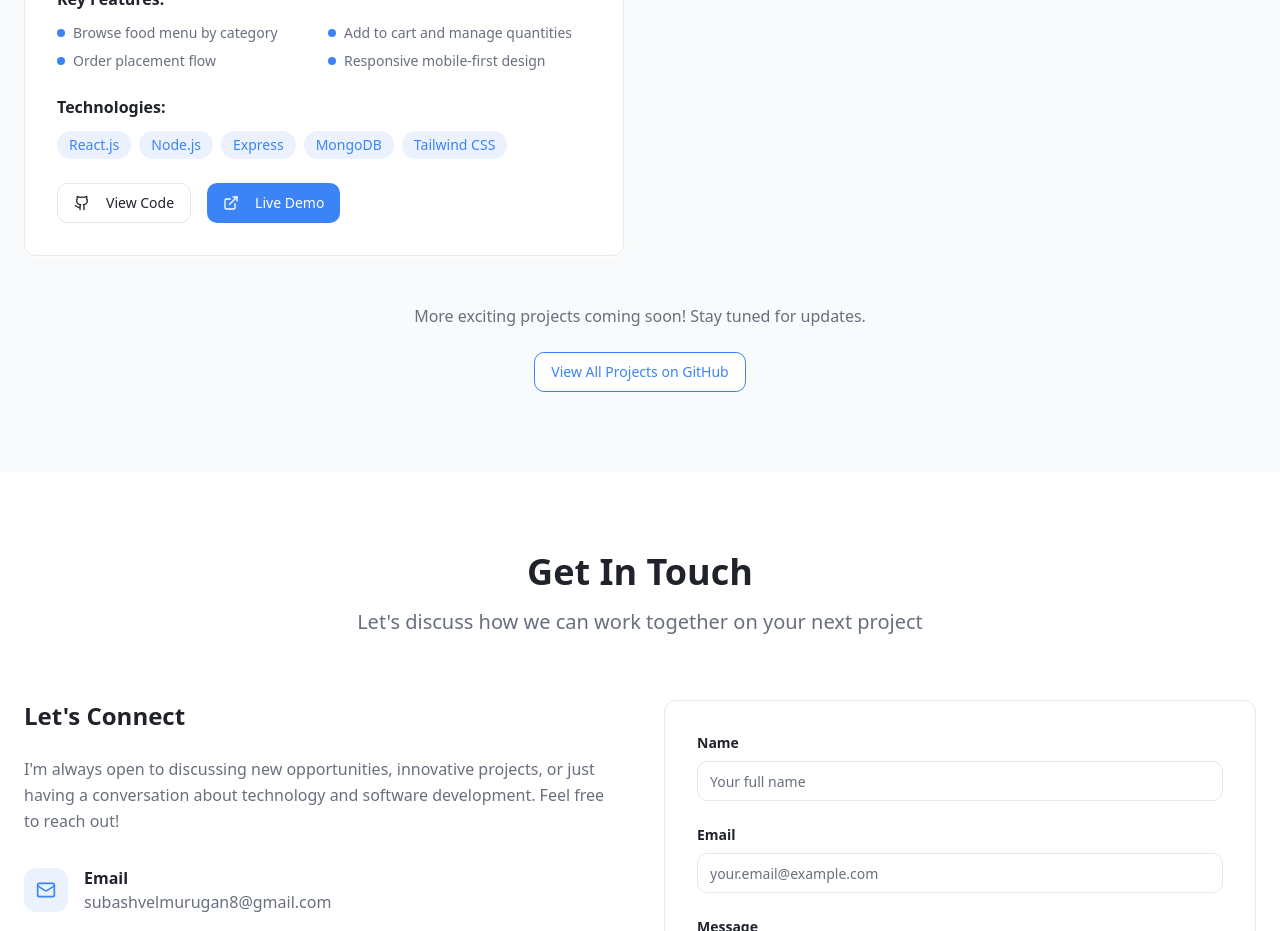
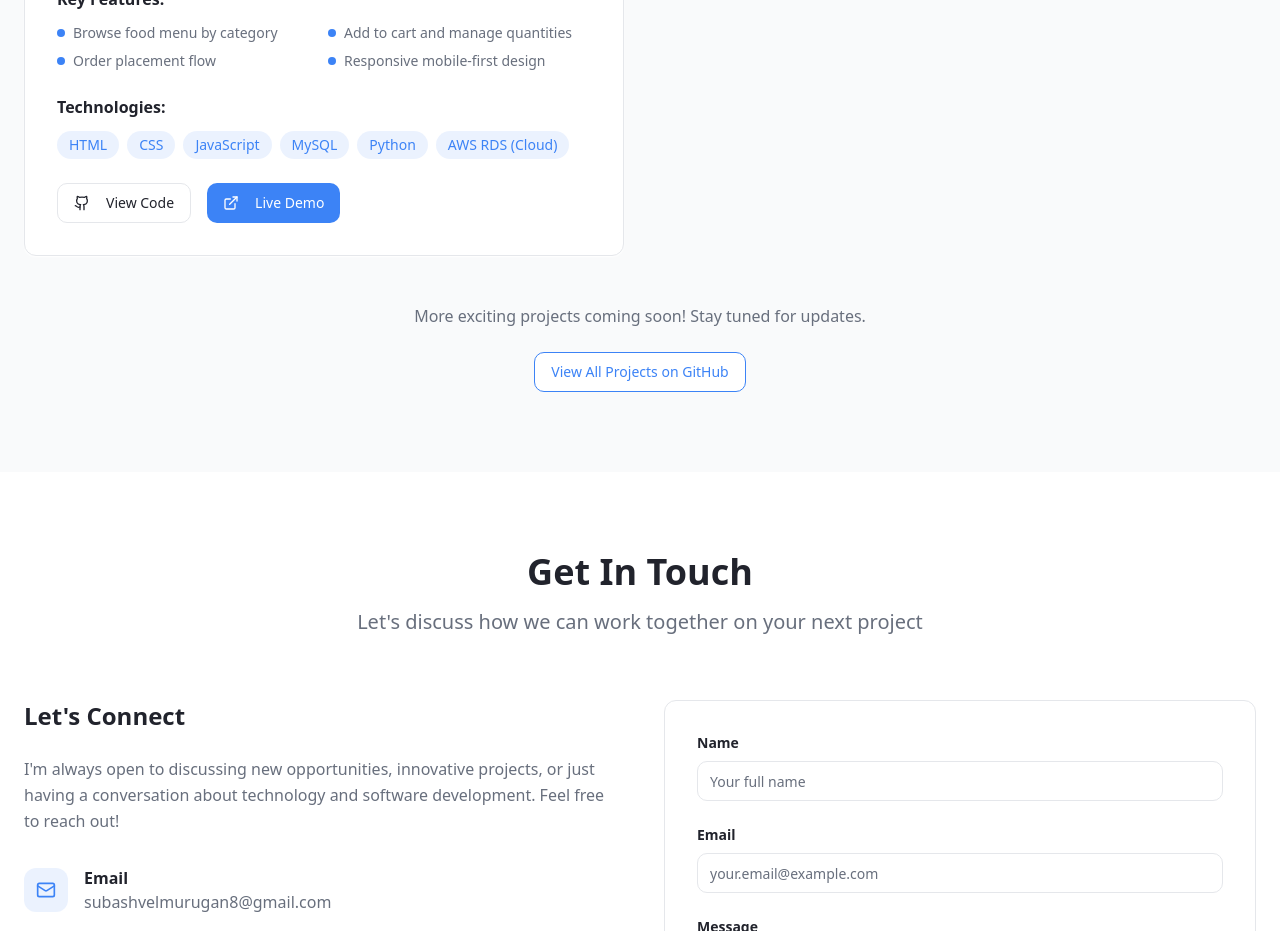
Before and after one commit to subashvelmurugan1408/subash-codes-ai, a React (Vite) app: page / in a window 1280 px wide. Shown: the part 4220-5151 px from the top of the page. Built offline with nearby package versions, Linux system fonts and the light colour scheme; the HTML template or start-up script is replaced by a standard one.

Commit message:
Changes
Co-authored-by: subashvelmurugan1408 <225216750+subashvelmurugan1408@users.noreply.github.com>

```diff
--- a/src/components/Portfolio.tsx
+++ b/src/components/Portfolio.tsx
@@ -69,7 +69,7 @@ const Portfolio = () => {
         "Order placement flow",
         "Responsive mobile-first design",
       ],
-      technologies: ["React.js", "Node.js", "Express", "MongoDB", "Tailwind CSS"],
+      technologies: ["HTML", "CSS", "JavaScript", "MySQL", "Python", "AWS RDS (Cloud)"],
       status: "Live",
       featured: false,
       icon: UtensilsCrossed,
```
